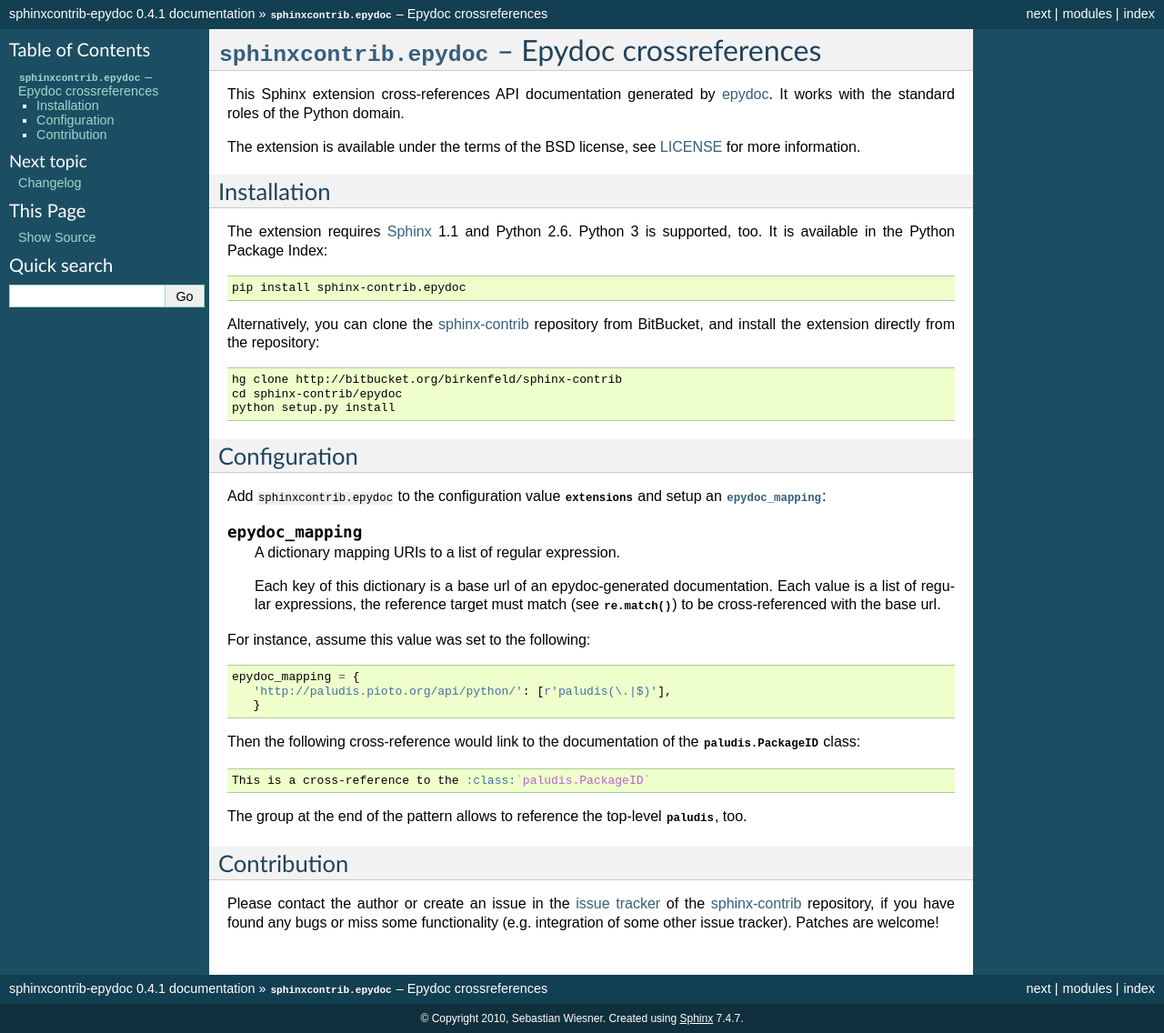
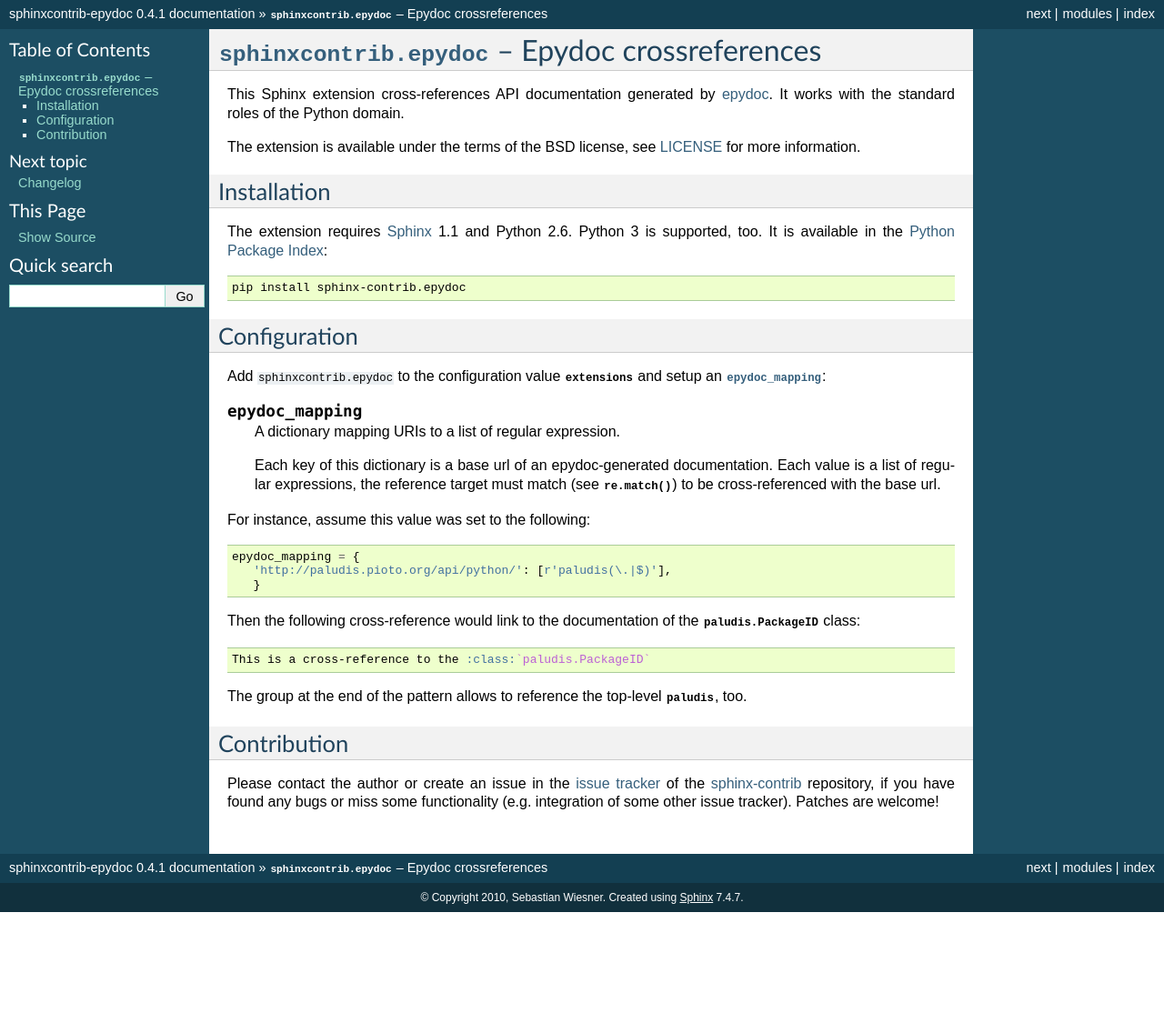
Before and after one commit to clod6677/sphinxcontrib-epydoc, a Sphinx documentation site: the page built from doc/index.rst, in a window 1280 px wide. Shown: the whole page at 91% size. Built offline with Sphinx 7.4.7, drawn with Linux system fonts in a browser that asks for light colours; after the commit the page ends 1003 px from its top, so only the background shows below that.

Commit message:
Remove instructions for sphinx-contrib repo

```diff
--- a/doc/index.rst
+++ b/doc/index.rst
@@ -17,16 +17,9 @@ Installation
 ------------
 
 The extension requires Sphinx_ 1.1 and Python 2.6.  Python 3 is supported,
-too. It is available in the Python Package Index::
+too. It is available in the `Python Package Index`_::
 
    pip install sphinx-contrib.epydoc
-
-Alternatively, you can clone the sphinx-contrib_ repository from BitBucket,
-and install the extension directly from the repository::
-
-   hg clone http://bitbucket.org/birkenfeld/sphinx-contrib
-   cd sphinx-contrib/epydoc
-   python setup.py install
 
 
 Configuration
```
Also changed, not shown: other parts of doc/index.rst (+1 -0 lines), README.rst (+4 -3 lines).
